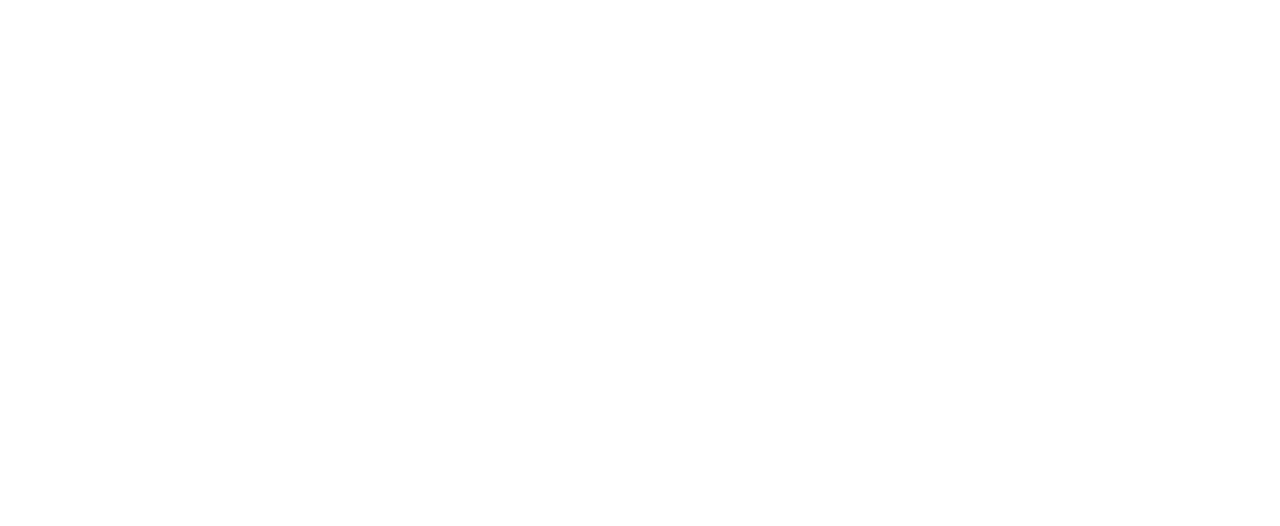
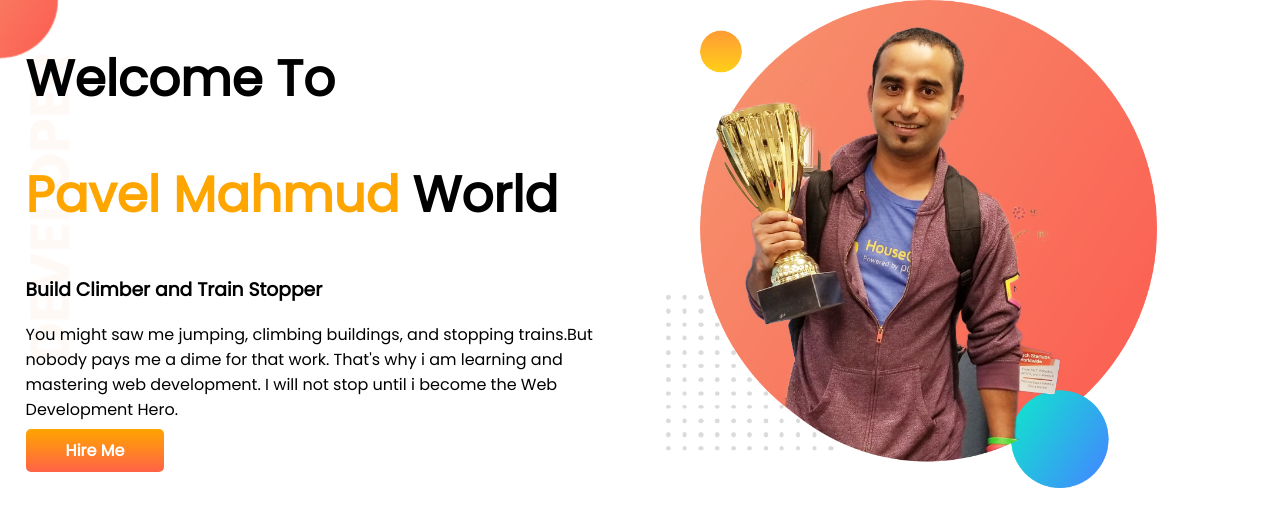
Before and after one commit to trycatch63/developor-portfolio, a plain HTML site: page index.html in a window 1280 px wide. Drawn offline with Linux system fonts and the light colour scheme.

Commit message:
top banner added

```diff
--- a/index.html
+++ b/index.html
@@ -1,13 +1,37 @@
 <!DOCTYPE html>
 <html lang="en">
-<head>
-    <meta charset="UTF-8">
-    <meta http-equiv="X-UA-Compatible" content="IE=edge">
-    <meta name="viewport" content="width=device-width, initial-scale=1.0">
+  <head>
+    <meta charset="UTF-8" />
+    <meta http-equiv="X-UA-Compatible" content="IE=edge" />
+    <meta name="viewport" content="width=device-width, initial-scale=1.0" />
     <title>Pavel Mahmud Portfolio</title>
-    <link rel="stylesheet" href="style.css">
-</head>
-<body>
-
-</body>
+    <link rel="preconnect" href="https://fonts.googleapis.com" />
+    <link rel="preconnect" href="https://fonts.gstatic.com" crossorigin />
+    <link
+      href="https://fonts.googleapis.com/css2?family=Poppins&display=swap"
+      rel="stylesheet"
+    />
+    <link rel="stylesheet" href="style.css" />
+  </head>
+  <body>
+    <section class="top-banner">
+      <div class="half-width">
+        <h1>Welcome To</h1>
+        <h1><span class="orange-color">Pavel Mahmud</span> World</h1>
+        <h3>Build Climber and Train Stopper</h3>
+        <p>
+          You might saw me jumping, climbing buildings, and stopping trains.But
+          nobody pays me a dime for that work. That's why i am learning and
+          mastering web development. I will not stop until i become the Web
+          Development Hero.
+        </p>
+        <a class="link-button" href="http://google.com" target="_blank"
+          >Hire Me</a
+        >
+      </div>
+      <div class="half-width">
+        <img src="images/jhankar.png" alt="portfolio" />
+      </div>
+    </section>
+  </body>
 </html>
--- a/style.css
+++ b/style.css
@@ -0,0 +1,32 @@
+body {
+  font-family: "Poppins", sans-serif;
+  margin: 0;
+}
+h1 {
+  font-size: 50px;
+}
+.orange-color {
+  color: orange;
+}
+section {
+  display: flex;
+}
+.half-width {
+  width: 50%;
+  padding-left: 2%;
+}
+.half-width img {
+  width: 80%;
+}
+.link-button {
+  text-decoration: none;
+  background-image: linear-gradient(orange, tomato);
+  border-radius: 5px;
+  padding: 10px 40px;
+  color: white;
+  font-weight: 700;
+}
+.top-banner {
+  background-image: url(images/top-banner.png);
+  background-repeat: no-repeat;
+}
```
Also changed, not shown: images/dream-bg.png (added), images/exp-bg.png (added), images/jhankar.png (added), images/jhankar2.png (added), images/my-bg.png (added), images/my-bg2.png (added), images/top-banner.png (added).
